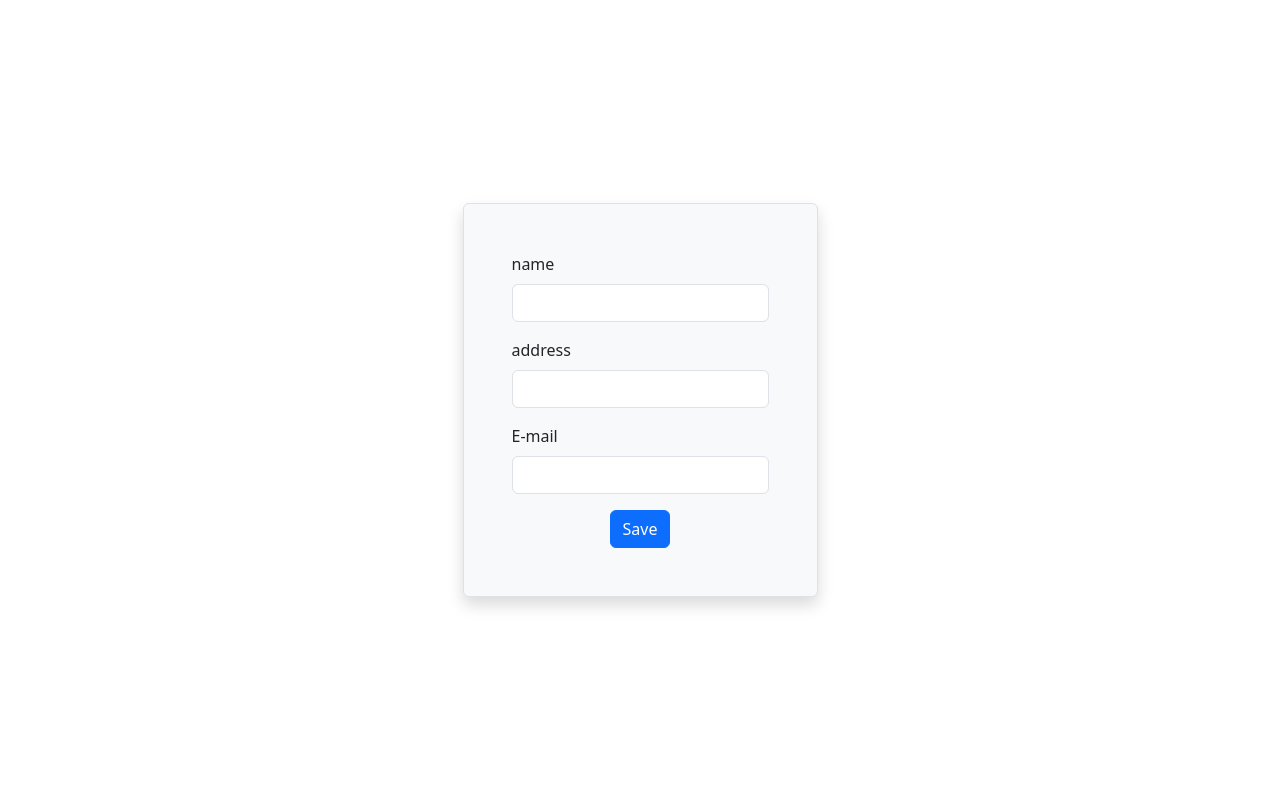
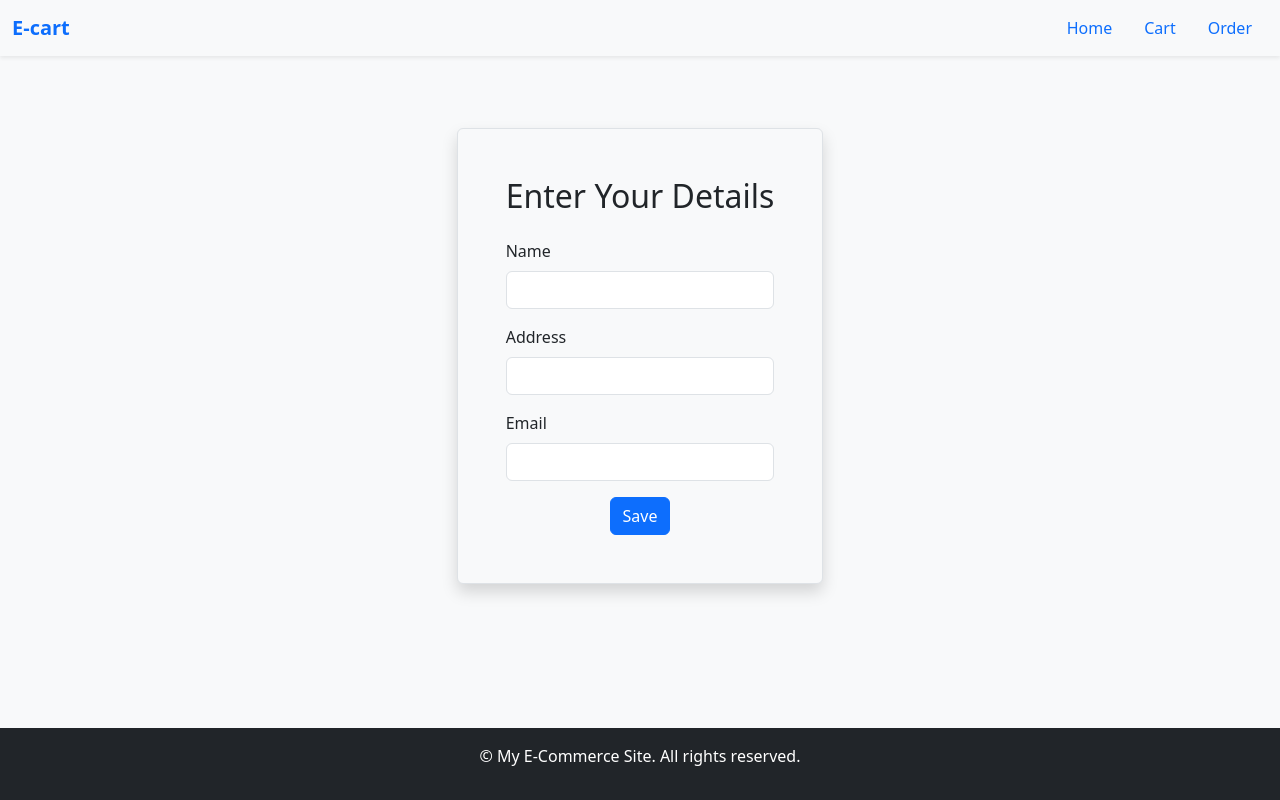
Before and after one commit to pragnakalpdev65/Django_task, a Django app: page /shippingdetail/ in a window 1280 px wide. Run offline with Django 5.2, Linux system fonts and the light colour scheme.

```diff
--- a/E_commerce_app/templates/E_commerce_app/base.html
+++ b/E_commerce_app/templates/E_commerce_app/base.html
@@ -28,7 +28,7 @@
             <a class="nav-link" href="{% url 'cart' %}">Cart</a>
           </li>
           <li class="nav-item">
-            <a class="nav-link" href="{% url 'adminpage' %}">Admin</a>
+            <a class="nav-link" href="{% url 'order_list' %}">Order</a>
           </li>
         </ul>
       </div>
--- a/E_commerce_app/templates/E_commerce_app/cart.html
+++ b/E_commerce_app/templates/E_commerce_app/cart.html
@@ -32,7 +32,7 @@
 
     <div class="text-end mt-4">
       <h5 class="fw-bold">Total Amount: ₹{{ total }}</h5>
-      <a href="{% url 'create_order' %}" class="btn btn-success mt-2">Proceed to Buy</a>
+      <a href="{% url 'create_order' %}" class="btn btn-primary">Proceed to Buy</a>
     </div>
   {% else %}
     <div class="text-center mt-5">
--- a/E_commerce_app/templates/E_commerce_app/order_details.html
+++ b/E_commerce_app/templates/E_commerce_app/order_details.html
@@ -21,7 +21,7 @@
     <p class="fw-bold text-end fs-5">Total: ₹{{ total }}</p>
 
     <div class="text-end mb-5">
-      <a href="{% url 'shippingdetail' %}" class="btn btn-success">Proceed to Shipping</a>
+      <a href="{% url 'shippingdetail' %}" class="btn btn-primary">Proceed to Shipping</a>
     </div>
   {% else %}
     <div class="alert alert-warning text-center" role="alert">
--- a/E_commerce_app/templates/E_commerce_app/shipping_detail.html
+++ b/E_commerce_app/templates/E_commerce_app/shipping_detail.html
@@ -1,41 +1,34 @@
-<!DOCTYPE html>
-<html>
-    <head>
-        <title>
-            Shipping Detail
-        </title>
-         <link href="https://cdn.jsdelivr.net/npm/bootstrap@5.3.8/dist/css/bootstrap.min.css" rel="stylesheet" integrity="sha384-sRIl4kxILFvY47J16cr9ZwB07vP4J8+LH7qKQnuqkuIAvNWLzeN8tE5YBujZqJLB" crossorigin="anonymous">
-         <style>
-            a{
-                text-decoration:none;
-            }
+{% extends "E_commerce_app/base.html" %}
+{% block title %}Shipping Detail{% endblock %}
 
-         </style>
-    </head>
-    <body>
-        <div class="d-flex justify-content-center align-items-center vh-100">
+{% block content %}
+<div class="d-flex justify-content-center align-items-center my-5">
   <div class="p-5 bg-light border rounded shadow">
+    <h2 class="mb-4 text-center">Enter Your Details</h2>
 
-        <form method='POST'>
-        {%csrf_token%}
-        {% comment %} {{form.as_p}} {% endcomment %}
+    <form method="POST">
+      {% csrf_token %}
+      {% comment %} {{ form.as_p }} {% endcomment %}
+
       <div class="mb-3">
-        <label for="name" class="form-label">name</label>
+        <label for="name" class="form-label">Name</label>
         <input type="text" id="name" name="name" class="form-control" required>
       </div>
+
       <div class="mb-3">
-        <label for="address" class="form-label">address</label>
+        <label for="address" class="form-label">Address</label>
         <input type="text" id="address" name="address" class="form-control" required>
       </div>
+
       <div class="mb-3">
-        <label for="mail" class="form-label">E-mail</label>
-        <input type="mail" id="mail" name="mail" class="form-control" required>
+        <label for="mail" class="form-label">Email</label>
+        <input type="email" id="mail" name="mail" class="form-control" required>
       </div>
+
       <div class="text-center">
         <button type="submit" class="btn btn-primary">Save</button>
-    <div>
+      </div>
     </form>
   </div>
 </div>
-    </body>
-</html>
+{% endblock %}
```
Also changed, not shown: E_commerce_app/templates/E_commerce_app/login.html (+0 -11 lines), E_commerce_app/templates/E_commerce_app/thanks.html (+37 -8 lines), db.sqlite3. Lines whose indentation alone changed are shown as unchanged.
